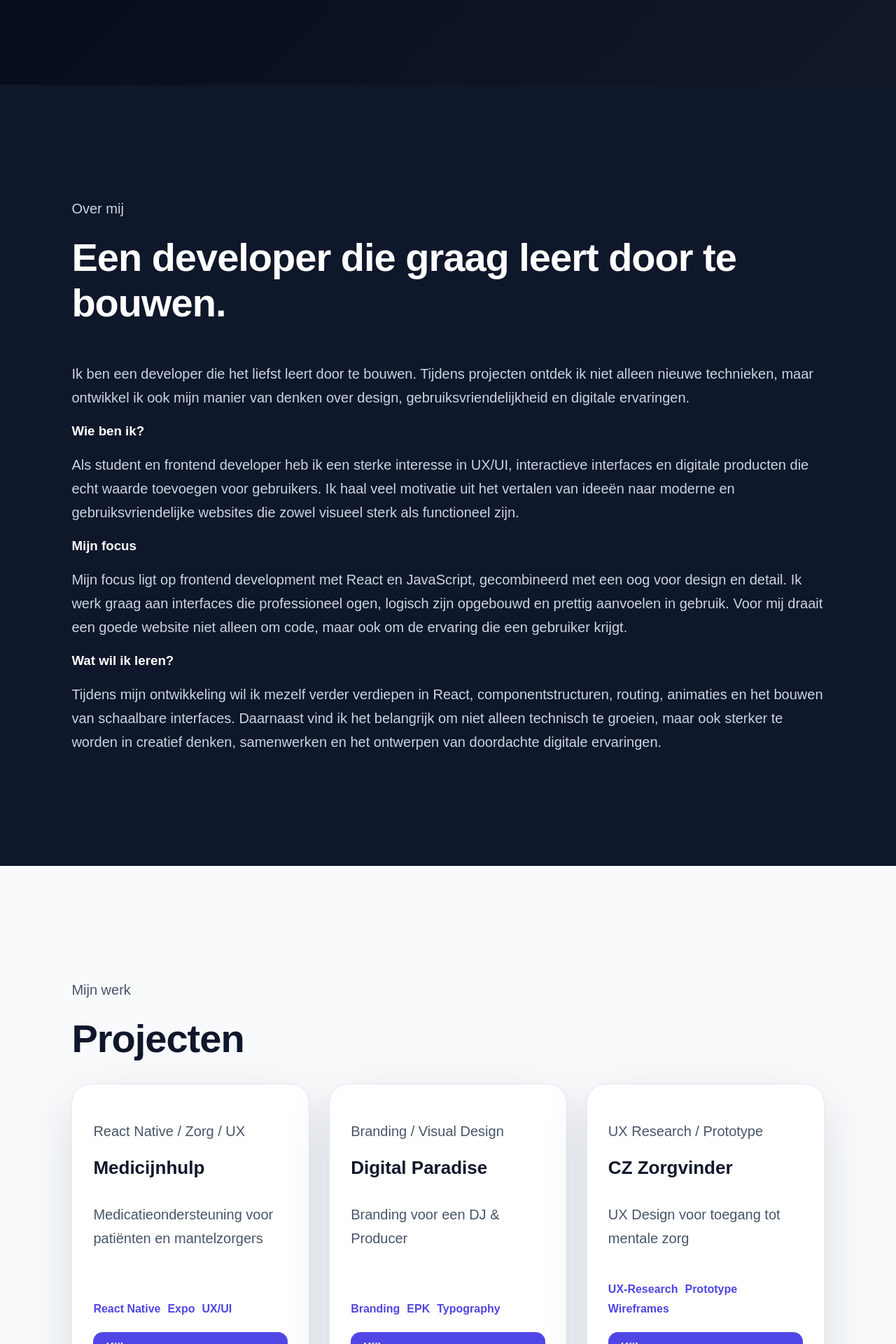
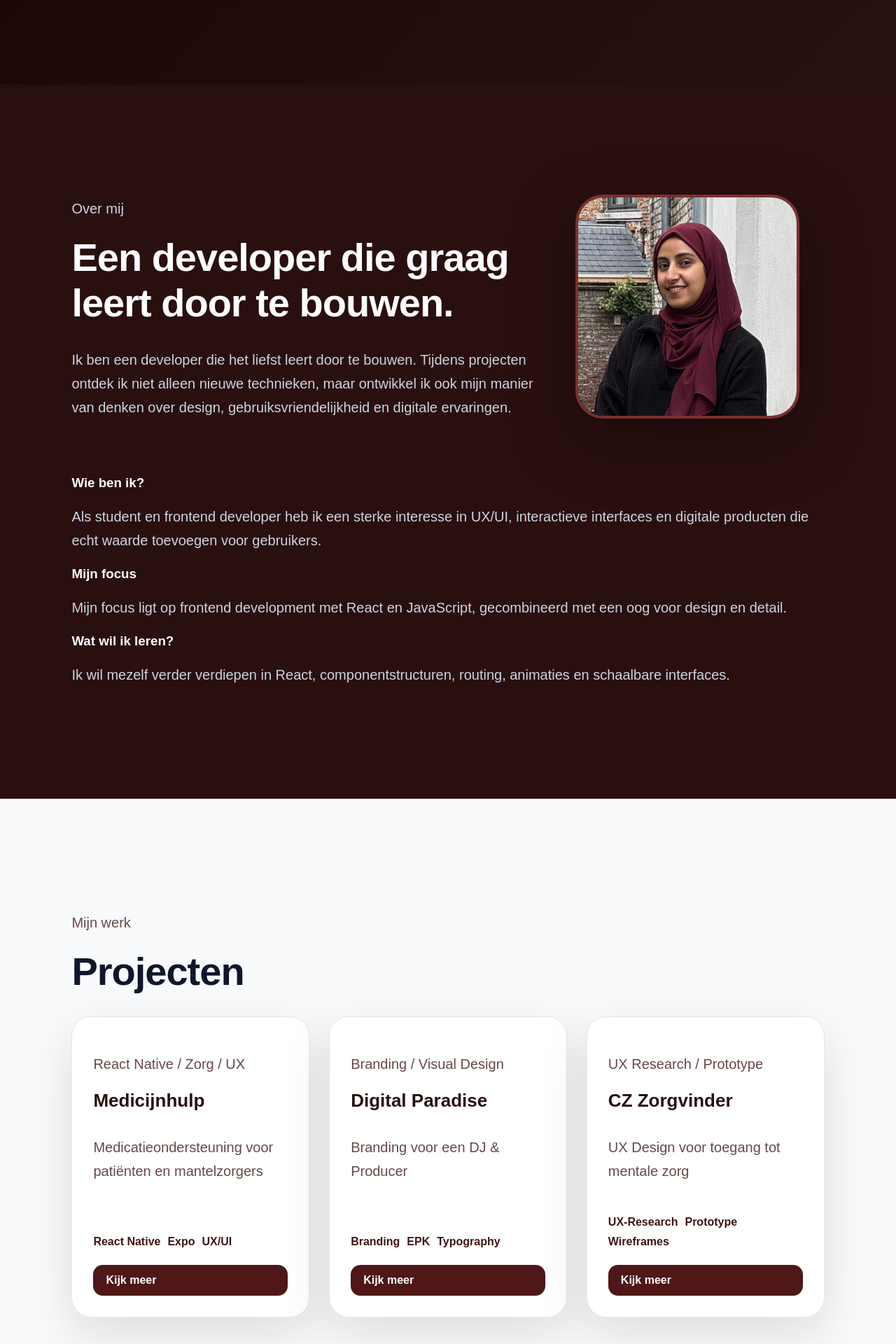
Before and after one commit to amal-alqasim14/ShowcasePortfolio-S3, a React (Vite) app in the folder showcase-portfolio/: page / in a window 1280 px wide. Shown: the part 840-2760 px from the top of the page at 70% size. Built offline with nearby package versions, Linux system fonts and the light colour scheme.

Commit message:
profile foto rn color aangepast

```diff
--- a/showcase-portfolio/src/App.css
+++ b/showcase-portfolio/src/App.css
@@ -5,7 +5,7 @@ html {
 body {
   margin: 0;
   font-family: "Inter", Arial, sans-serif;
-  background: #0f172a;
+  background: #2a0f0f;
   color: white;
 }
 
@@ -23,7 +23,7 @@ body {
   padding: 16px 24px;
   border: 1px solid rgba(255, 255, 255, 0.12);
   border-radius: 999px;
-  background: rgba(15, 23, 42, 0.75);
+  background: rgba(42, 15, 15, 0.75);
   backdrop-filter: blur(18px);
   display: flex;
   justify-content: space-between;
@@ -74,9 +74,9 @@ body {
 
 .hero {
   background:
-    radial-gradient(circle at 20% 20%, rgba(179, 99, 241, 0.45), transparent 35%),
-    radial-gradient(circle at 80% 30%, rgba(185, 16, 89, 0.25), transparent 35%),
-    linear-gradient(135deg, #020617, #111827);
+   radial-gradient(circle at 20% 20%, rgba(241, 99, 99, 0.45), transparent 35%),
+    radial-gradient(circle at 80% 30%, rgba(171, 185, 16, 0.25), transparent 35%),
+    linear-gradient(135deg, #170202, #271111);
 }
 
 .hero h1 {
@@ -117,7 +117,7 @@ a {
 }
 
 #about {
-  background: #0f172a;
+  background: #2a0f0f;
 }
 
 #projects {
@@ -126,7 +126,7 @@ a {
 }
 
 #projects p {
-  color: #475569;
+  color: #694747;
 }
 
 .project-grid {
@@ -137,10 +137,10 @@ a {
 
 .project-card {
   background: white;
-  color: #0f172a;
+  color: #2a0f0f;
   padding: 30px;
   border-radius: 28px;
-  box-shadow: 0 25px 70px rgba(15, 23, 42, 0.12);
+  box-shadow: 0 25px 70px rgba(42, 15, 15, 0.12);
   border: 1px solid #e2e8f0;
   transition: 0.3s ease;
   display: flex;
@@ -150,7 +150,7 @@ a {
 
 .project-card:hover {
   transform: translateY(-8px);
-  box-shadow: 0 35px 90px rgba(15, 23, 42, 0.2);
+  box-shadow: 0 35px 90px rgba(42, 15, 15, 0.2);
 }
 
 .project-card h3 {
@@ -164,14 +164,14 @@ a {
 
 .project-card span {
   display: inline-block;
-  color: #4f46e5;
+  color: #411414;
   font-weight: 700;
 }
 
 .project-card button,
 .card-btn {
   border: none;
-  background: #4f46e5;
+  background: #4f1717;
   color: white;
   padding: 13px 18px;
   border-radius: 14px;
@@ -185,7 +185,7 @@ a {
 
 .project-card button:hover,
 .card-btn:hover {
-  background: #3730a3;
+  background: #621c1c;
   transform: scale(1.04);
 }
 
@@ -199,8 +199,8 @@ a {
 
 #contact {
   background:
-    radial-gradient(circle at top, rgba(79, 70, 229, 0.35), transparent 35%),
-    #020617;
+    radial-gradient(circle at top,  hsla(0, 90%, 20%, 0.45), transparent 35%),
+    #170202;
   text-align: center;
   align-items: center;
 }
@@ -221,8 +221,8 @@ a {
 .admin-page {
   min-height: 100vh;
   background:
-    radial-gradient(circle at top left, rgba(99, 102, 241, 0.45), transparent 35%),
-    linear-gradient(135deg, #020617, #111827);
+    radial-gradient(circle at top left,  hsla(0, 90%, 20%, 0.45), transparent 35%),
+    linear-gradient(135deg, #170202, #271111);
   color: white;
   display: flex;
   justify-content: center;
@@ -232,7 +232,7 @@ a {
 
 .admin-card {
   background: rgba(255, 255, 255, 0.95);
-  color: #0f172a;
+  color: #2a0f0f;
   padding: 44px;
   border-radius: 32px;
   width: 100%;
@@ -264,14 +264,14 @@ a {
   padding: 13px 18px;
   border: none;
   border-radius: 14px;
-  background: #4f46e5;
+   background: #7d2222;
   color: white;
   font-weight: 700;
   cursor: pointer;
 }
 
 .admin-card button:hover {
-  background: #3730a3;
+ background: #e54646;
 }
 
 .back-link {
@@ -345,7 +345,7 @@ a {
 /* detailpage   */
 .project-detail-page {
   min-height: 100vh;
-  background: #020617;
+  background: #170202;
   color: white;
 }
 
@@ -357,9 +357,9 @@ a {
   align-items: center;
   gap: 50px;
   background:
-    radial-gradient(circle at 20% 20%, rgba(99, 102, 241, 0.5), transparent 35%),
-    radial-gradient(circle at 85% 35%, rgba(16, 185, 129, 0.25), transparent 30%),
-    linear-gradient(135deg, #020617, #0f172a);
+    radial-gradient(circle at 20% 20%, rgba(241, 99, 99, 0.45), transparent 35%),
+    radial-gradient(circle at 80% 30%, rgba(171, 185, 16, 0.25), transparent 35%),
+    linear-gradient(135deg, #170202, #271111);
 }
 
 .project-hero-text h1 {
@@ -415,17 +415,17 @@ a {
   position: relative;
   overflow: hidden;
   background: white;
-  color: #020617;
+  color: #170202;
   border: 1px solid #e2e8f0;
   border-radius: 34px;
   padding: 38px;
-  box-shadow: 0 25px 80px rgba(15, 23, 42, 0.1);
+  box-shadow: 0 25px 80px rgba(42, 15, 15, 0.1);
   transition: 0.3s ease;
 }
 
 .detail-card:hover {
   transform: translateY(-6px);
-  box-shadow: 0 35px 110px rgba(15, 23, 42, 0.16);
+  box-shadow: 0 35px 110px rgba(42, 15, 15, 0.16);
 }
 
 .detail-card.large {
@@ -435,7 +435,7 @@ a {
 .card-number {
   display: inline-block;
   margin-bottom: 18px;
-  color: #6366f1;
+  color: #7d2222;
   font-weight: 900;
   letter-spacing: 2px;
   font-size: 14px;
@@ -449,7 +449,7 @@ a {
 
 .detail-card p,
 .detail-card li {
-  color: #475569;
+  color: #694747;
   font-size: 18px;
   line-height: 1.8;
 }
@@ -465,12 +465,12 @@ a {
   background: #f1f5f9;
   padding: 14px 16px;
   border-radius: 16px;
-  border-left: 4px solid #6366f1;
+  border-left: 4px solid #7d2222;
 }
 
 .reflection-card {
   background:
-    radial-gradient(circle at top right, rgba(99, 102, 241, 0.16), transparent 35%),
+    radial-gradient(circle at top right, rgba(241, 99, 99, 0.16), transparent 35%),
     white;
 }
 
--- /dev/null
+++ b/showcase-portfolio/src/components/About.css
@@ -0,0 +1,27 @@
+.about-intro {
+  display: grid;
+  grid-template-columns: 1.3fr 0.7fr;
+  gap: 60px;
+  align-items: center;
+  margin-bottom: 60px;
+}
+
+.about-image img {
+  width: 320px;
+  height: 320px;
+  object-fit: cover;
+  border-radius: 40px;
+  border: 4px solid rgba(241, 99, 99, 0.4);
+  box-shadow: 0 30px 90px rgba(0, 0, 0, 0.35);
+}
+
+@media (max-width: 900px) {
+  .about-intro {
+    grid-template-columns: 1fr;
+  }
+
+  .about-image img {
+    width: 260px;
+    height: 260px;
+  }
+}
--- a/showcase-portfolio/src/components/About.jsx
+++ b/showcase-portfolio/src/components/About.jsx
@@ -1,29 +1,49 @@
+import profileImage from "../assets/profile.jpeg";
+import "./About.css";
+
 function About() {
   return (
     <section id="about" className="section about-section">
-      <p className="label">Over mij</p>
-      <h2>Een developer die graag leert door te bouwen.</h2>
-      <p>Ik ben een developer die het liefst leert door te bouwen. Tijdens projecten ontdek ik niet alleen nieuwe technieken, maar ontwikkel ik ook mijn manier van denken over design, gebruiksvriendelijkheid en digitale ervaringen.</p>
+      <div className="about-intro">
+        <div className="about-text">
+          <p className="label">Over mij</p>
+          <h2>Een developer die graag leert door te bouwen.</h2>
+          <p>
+            Ik ben een developer die het liefst leert door te bouwen. Tijdens
+            projecten ontdek ik niet alleen nieuwe technieken, maar ontwikkel ik
+            ook mijn manier van denken over design, gebruiksvriendelijkheid en
+            digitale ervaringen.
+          </p>
+        </div>
+
+        <div className="about-image">
+          <img src={profileImage} alt="Profielfoto" />
+        </div>
+      </div>
 
       <div className="about-grid">
         <div className="info-card">
           <h3>Wie ben ik?</h3>
           <p>
-            Als student en frontend developer heb ik een sterke interesse in UX/UI, interactieve interfaces en digitale producten die echt waarde toevoegen voor gebruikers. Ik haal veel motivatie uit het vertalen van ideeën naar moderne en gebruiksvriendelijke websites die zowel visueel sterk als functioneel zijn.
+            Als student en frontend developer heb ik een sterke interesse in
+            UX/UI, interactieve interfaces en digitale producten die echt waarde
+            toevoegen voor gebruikers.
           </p>
         </div>
 
         <div className="info-card">
           <h3>Mijn focus</h3>
           <p>
-            Mijn focus ligt op frontend development met React en JavaScript, gecombineerd met een oog voor design en detail. Ik werk graag aan interfaces die professioneel ogen, logisch zijn opgebouwd en prettig aanvoelen in gebruik. Voor mij draait een goede website niet alleen om code, maar ook om de ervaring die een gebruiker krijgt.
+            Mijn focus ligt op frontend development met React en JavaScript,
+            gecombineerd met een oog voor design en detail.
           </p>
         </div>
 
         <div className="info-card">
           <h3>Wat wil ik leren?</h3>
           <p>
-            Tijdens mijn ontwikkeling wil ik mezelf verder verdiepen in React, componentstructuren, routing, animaties en het bouwen van schaalbare interfaces. Daarnaast vind ik het belangrijk om niet alleen technisch te groeien, maar ook sterker te worden in creatief denken, samenwerken en het ontwerpen van doordachte digitale ervaringen.
+            Ik wil mezelf verder verdiepen in React, componentstructuren,
+            routing, animaties en schaalbare interfaces.
           </p>
         </div>
       </div>
--- a/showcase-portfolio/src/components/Hero.css
+++ b/showcase-portfolio/src/components/Hero.css
@@ -2,9 +2,9 @@
   min-height: 100vh;
 
   background:
-    radial-gradient(circle at 20% 20%, rgba(99, 102, 241, 0.45), transparent 35%),
-    radial-gradient(circle at 80% 30%, rgba(16, 185, 129, 0.25), transparent 35%),
-    linear-gradient(135deg, #020617, #111827);
+    radial-gradient(circle at 20% 20%, rgba(241, 99, 99, 0.45), transparent 35%),
+    radial-gradient(circle at 80% 30%, rgba(171, 185, 16, 0.25), transparent 35%),
+    linear-gradient(135deg, #170202, #271111);
 
   display: flex;
   /* align-items: center; */
@@ -65,13 +65,13 @@
 }
 
 .primary-btn {
-  background: #22237d;
+  background: #7d2222;
 
   color: white;
 }
 
 .primary-btn:hover {
-  background: #4f46e5;
+  background: #e54646;
 
   transform: translateY(-3px);
 }
```
Also changed, not shown: showcase-portfolio/src/assets/profile.jpeg (added).
